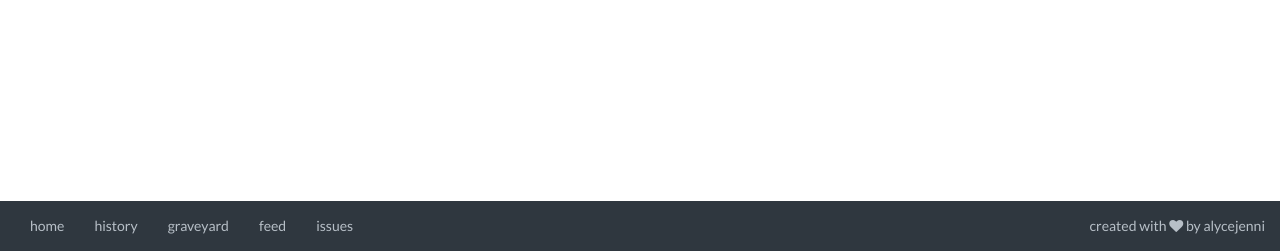
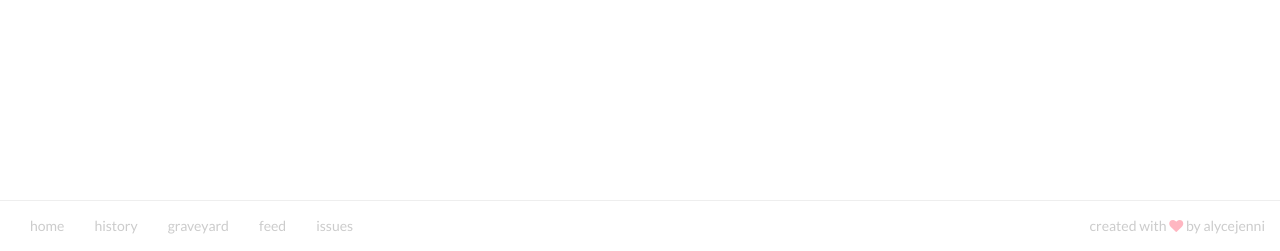
Before and after one commit to alycejenni/isthecatin, a Django app: page /rip in a window 1280 px wide. Shown: the part 549-800 px from the top of the page. Run offline with Django 3.2, Linux system fonts and the light colour scheme; data that the repository does not hold is empty; some libraries are stand-ins or nearby versions.

Commit message:
CSS cleanup

```diff
--- a/catflapsite/static/style.css
+++ b/catflapsite/static/style.css
@@ -166,15 +166,25 @@ img.notded {
 /* Navbar Styling */
 
 .navbar-default {
-    border: 0;
-    background-color: #2F373F !important;
+    border-top: 1px solid #eee;
+    background-color: #fff !important;
 }
 
-.navbar-nav li a {  color: #B7BFC7 !important;  }
+.navbar-nav li a {  color: #ccc !important;  }
 
 .navbar-nav li a:hover:before {
     content: '\f1b0';
+    color: lightpink !important;
     font-family: 'fontawesome', sans-serif;
     position: absolute;
     left: -1px;
 }
+
+/*
+
+Dark Colour Scheme {
+    color: #B7BFC7;
+    background-color: #2F373F;
+}
+
+*/
--- a/templates/fragments/navbar.html
+++ b/templates/fragments/navbar.html
@@ -8,7 +8,7 @@
       <li><a href="https://github.com/alycejenni/isthecatin/issues" target="_blank">issues</a></li>
     </ul>
     <ul class="nav navbar-nav navbar-right">
-      <li><a href="https://github.com/alycejenni/isthecatin" target="_blank">created with <i class="fa fa-heart"></i> by alycejenni</a></li>
+      <li><a href="https://github.com/alycejenni/isthecatin" target="_blank">created with <i class="fa fa-heart" style="color: lightpink;"></i> by alycejenni</a></li>
     </ul>
   </div>
 </nav>
```
